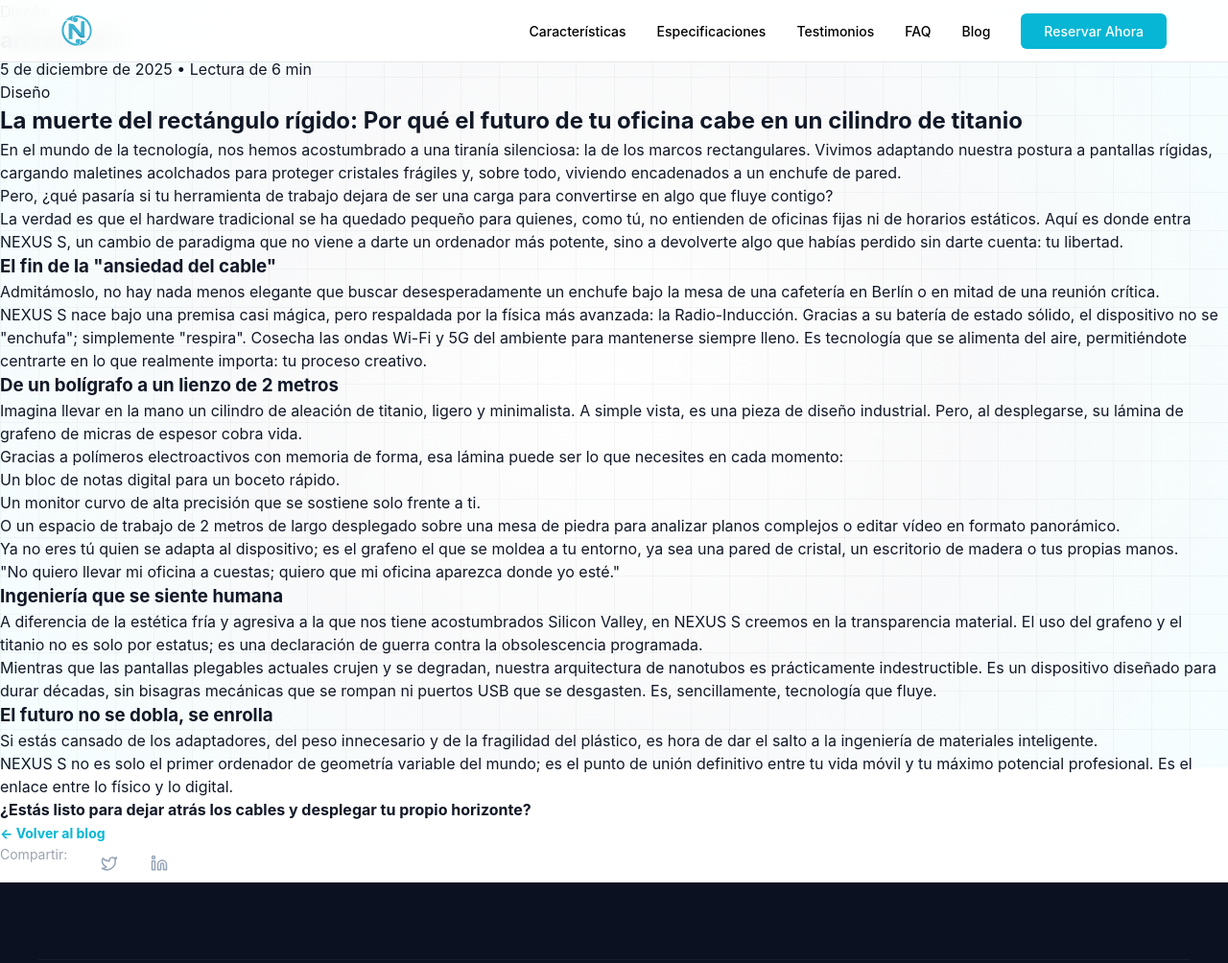
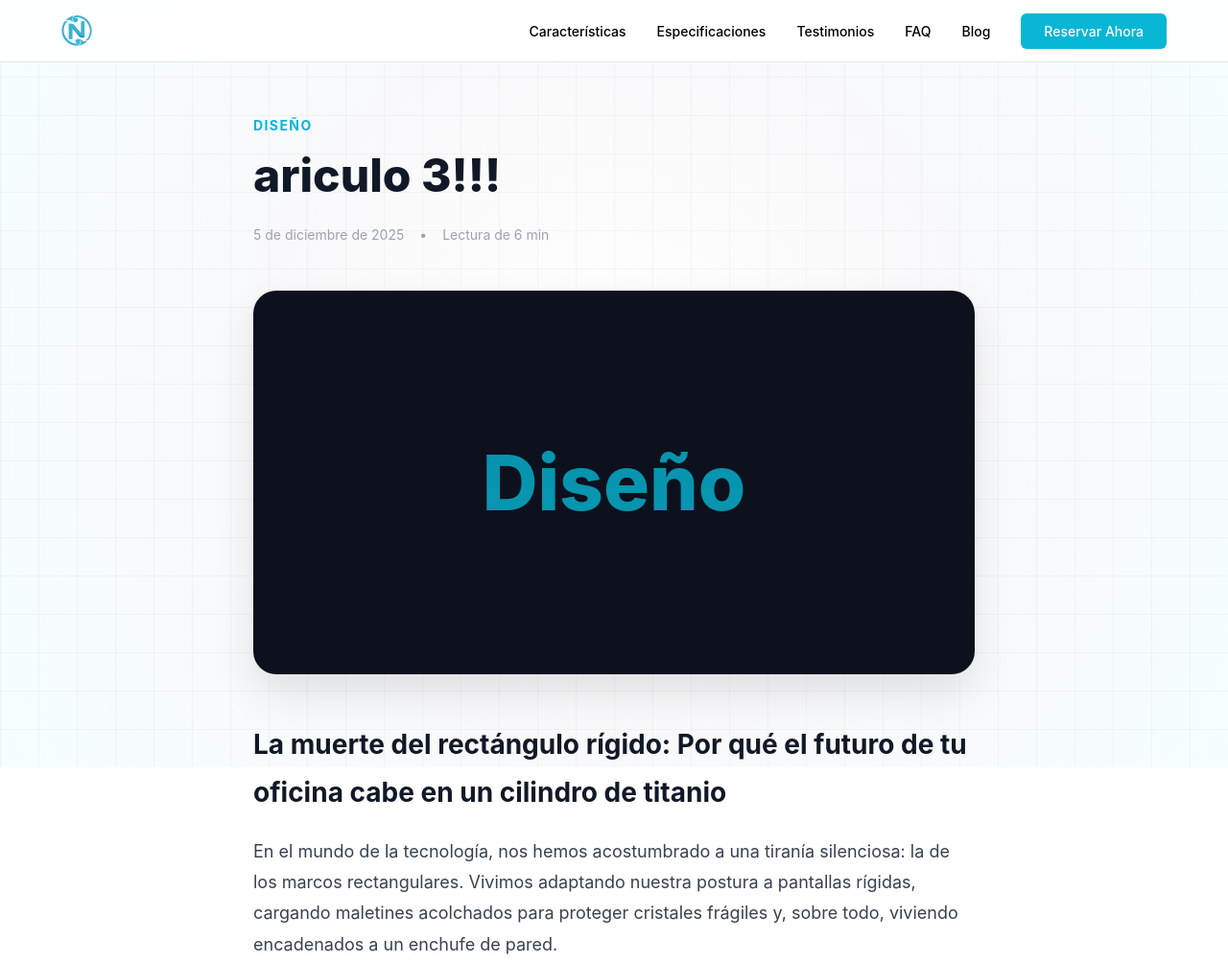
Before and after one commit to mardellop/NEXUS, a plain HTML site: page articulo-diseno.html in a window 1280 px wide. Shown: the top 1004 px of the page at 96% size. Drawn offline with Linux system fonts and the light colour scheme.

Commit message:
Update style.css

```diff
--- a/style.css
+++ b/style.css
@@ -2366,3 +2366,132 @@
     /* If the logo is dark and the footer is dark, we might need an invert filter.
        Assuming the user provided a full color or white logo. */
 }
+
+/* Article Page Styles */
+.article-page {
+    padding-top: 120px;
+    padding-bottom: 100px;
+    max-width: 800px;
+    margin: 0 auto;
+    padding-left: 24px;
+    padding-right: 24px;
+}
+
+.article-header {
+    margin-bottom: 48px;
+    text-align: left;
+}
+
+.article-category {
+    color: var(--primary);
+    font-weight: 700;
+    font-size: 14px;
+    text-transform: uppercase;
+    letter-spacing: 0.1em;
+    margin-bottom: 16px;
+    display: block;
+}
+
+.article-title {
+    font-size: 48px;
+    font-weight: 800;
+    line-height: 1.1;
+    color: var(--text-dark);
+    margin-bottom: 24px;
+}
+
+.article-meta {
+    display: flex;
+    align-items: center;
+    gap: 16px;
+    color: var(--text-light);
+    font-size: 14px;
+    margin-bottom: 32px;
+}
+
+.article-hero-img {
+    width: 100%;
+    height: 400px;
+    background-color: #0c111d;
+    border-radius: 24px;
+    margin-bottom: 48px;
+    display: flex;
+    align-items: center;
+    justify-content: center;
+    overflow: hidden;
+    position: relative;
+    box-shadow: 0 20px 40px rgba(0,0,0,0.1);
+}
+
+.article-hero-img .hero-word {
+    font-size: 80px;
+    font-weight: 800;
+    color: var(--primary);
+    opacity: 0.8;
+}
+
+.article-body {
+    font-size: 18px;
+    line-height: 1.8;
+    color: #374151;
+}
+
+.article-body p {
+    margin-bottom: 24px;
+}
+
+.article-body h2 {
+    font-size: 28px;
+    font-weight: 700;
+    color: var(--text-dark);
+    margin-top: 48px;
+    margin-bottom: 20px;
+}
+
+.article-body h3 {
+    font-size: 22px;
+    font-weight: 700;
+    color: var(--text-dark);
+    margin-top: 32px;
+    margin-bottom: 16px;
+}
+
+.article-quote {
+    border-left: 4px solid var(--primary);
+    padding-left: 24px;
+    font-size: 24px;
+    font-style: italic;
+    color: var(--text-dark);
+    margin: 48px 0;
+    font-weight: 500;
+}
+
+.article-body ul {
+    margin-bottom: 24px;
+    padding-left: 24px;
+}
+
+.article-body li {
+    margin-bottom: 12px;
+}
+
+.article-footer {
+    margin-top: 80px;
+    padding-top: 40px;
+    border-top: 1px solid var(--border);
+    display: flex;
+    justify-content: space-between;
+    align-items: center;
+}
+
+@media (max-width: 768px) {
+    .article-title {
+        font-size: 32px;
+    }
+    .article-hero-img {
+        height: 250px;
+    }
+    .article-hero-img .hero-word {
+        font-size: 40px;
+    }
+}
```
